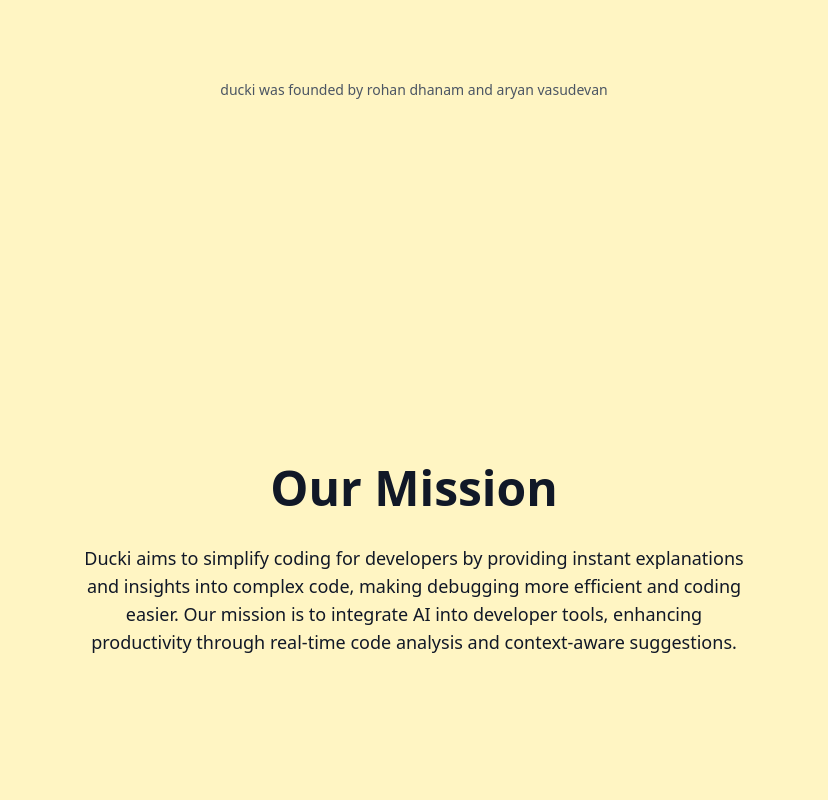
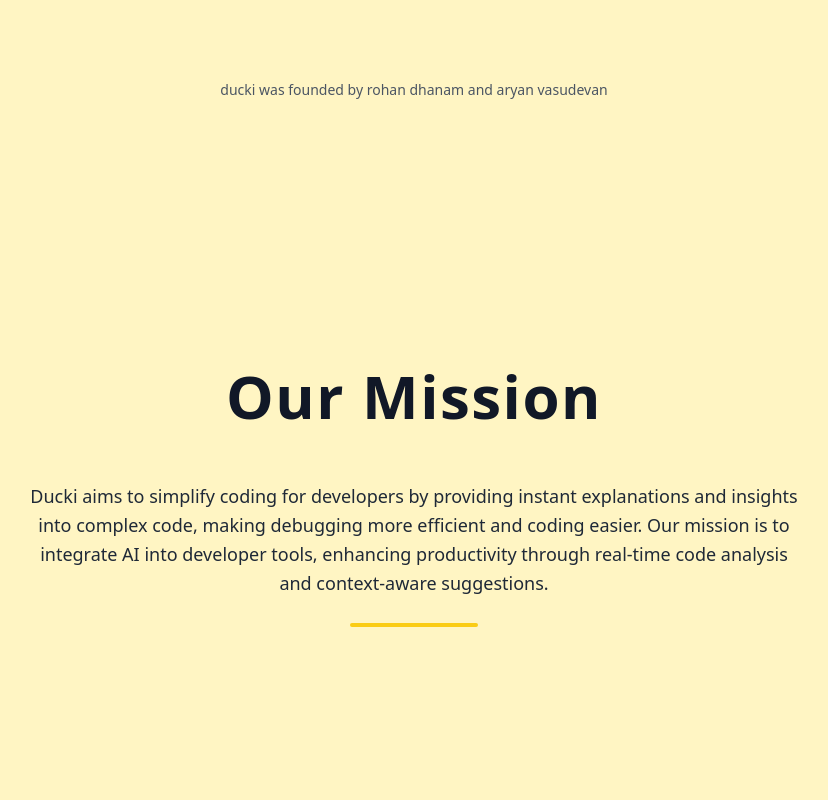
Before and after one commit to rdnm0/ducki, a React (Create React App) app in the folder duckiapp/: page / in a window 1280 px wide. Shown: the part 680-1480 px from the top of the page, without its empty margins (226-1054 px from the left). Built offline with nearby package versions, Linux system fonts and the light colour scheme.

Commit message:
missions change

```diff
--- a/duckiapp/src/App.tsx
+++ b/duckiapp/src/App.tsx
@@ -100,12 +100,19 @@
             </p>
           </div>
           {/* Our Mission Page */}
-      <div id="mission" className="relative min-h-screen bg-[#fff5c3] text-gray-900 flex flex-col justify-center items-center snap-start">
-        <h2 className="text-5xl font-bold mt-20">Our Mission</h2>
-        <p className="text-lg max-w-2xl text-center mt-8">
+          <div id="mission" className="relative min-h-screen bg-[#fff5c3] text-gray-900 flex flex-col justify-center items-center snap-start px-6 py-20">
+  <h2 className="text-6xl font-bold mb-10 tracking-wide text-center transition-transform transform hover:scale-110 duration-300">Our Mission</h2>
+
+  <p className="text-lg max-w-3xl text-center mt-4 leading-relaxed text-gray-800">
     Ducki aims to simplify coding for developers by providing instant explanations and insights into complex code, making debugging more efficient and coding easier. Our mission is to integrate AI into developer tools, enhancing productivity through real-time code analysis and context-aware suggestions.
   </p>
+
+  {/* Decorative Line */}
+  <div className="w-32 h-1 bg-yellow-400 mt-6 mb-12 rounded-full"></div>
+
+
 </div>
+
 
 
           {/* Features Page */}
```
Lines whose indentation alone changed are shown as unchanged.
